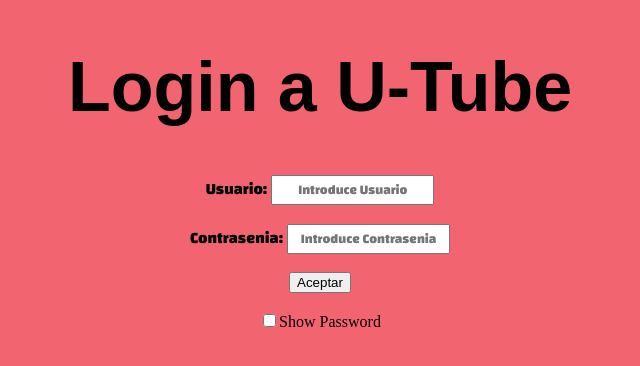
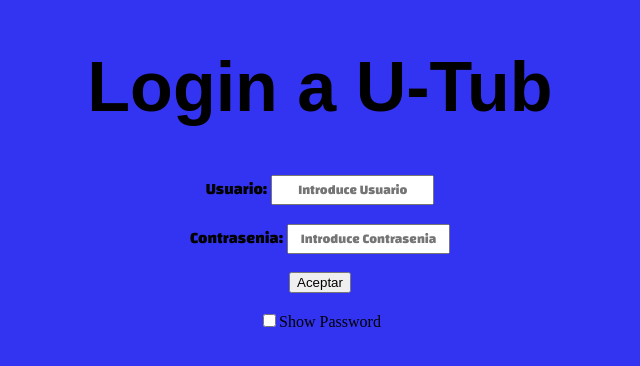
Before and after one commit to JaviGR66/PR3SISDIS, a plain HTML site: page index.html in a window 1280 px wide. Shown: the whole page, without its empty margins (320-960 px from the left). Drawn offline with nearby package versions, Linux system fonts and the light colour scheme.

Commit message:
Update and rename Index.html to index.html

```diff
--- a/Index.html
+++ b/index.html
@@ -5,7 +5,7 @@
 	<link href="https://fonts.googleapis.com/css2?family=Changa:wght@800&display=swap" rel="stylesheet">
 	<style>
 	body{
-		background-color: #F26570;
+		background-color: #3333f2;
 	}
 	h1{
 		  font-family: sans-serif;
@@ -21,7 +21,7 @@
 		text-align: center;
 	}
 	</style>
-	<h1 style="text-align: center;">Login a U-Tube</h1>
+	<h1 style="text-align: center;">Login a U-Tub</h1>
 
 	<script src="https://ajax.googleapis.com/ajax/libs/jquery/3.4.1/jquery.min.js"></script>
 
@@ -41,7 +41,8 @@ $(document).ready(function(){
 		    {Usuario : us, Contrasenia : cont, op:"login"},
 		    function(data) {
 
-
+			var json_data = data
+			alert("content:"+ JSON.stringify(json_data));
 				if(data.accesoConcedido=="true"){
 					alert("Acceso conseguido");
 					sessionStorage.setItem('Usuario', us);
@@ -60,7 +61,7 @@ $(document).ready(function(){
 	}
 	else{
 		alert("Su cuenta ha sido invalidada");
-		//Implementar el post mañana
+
 	}
   	});
 });
```
